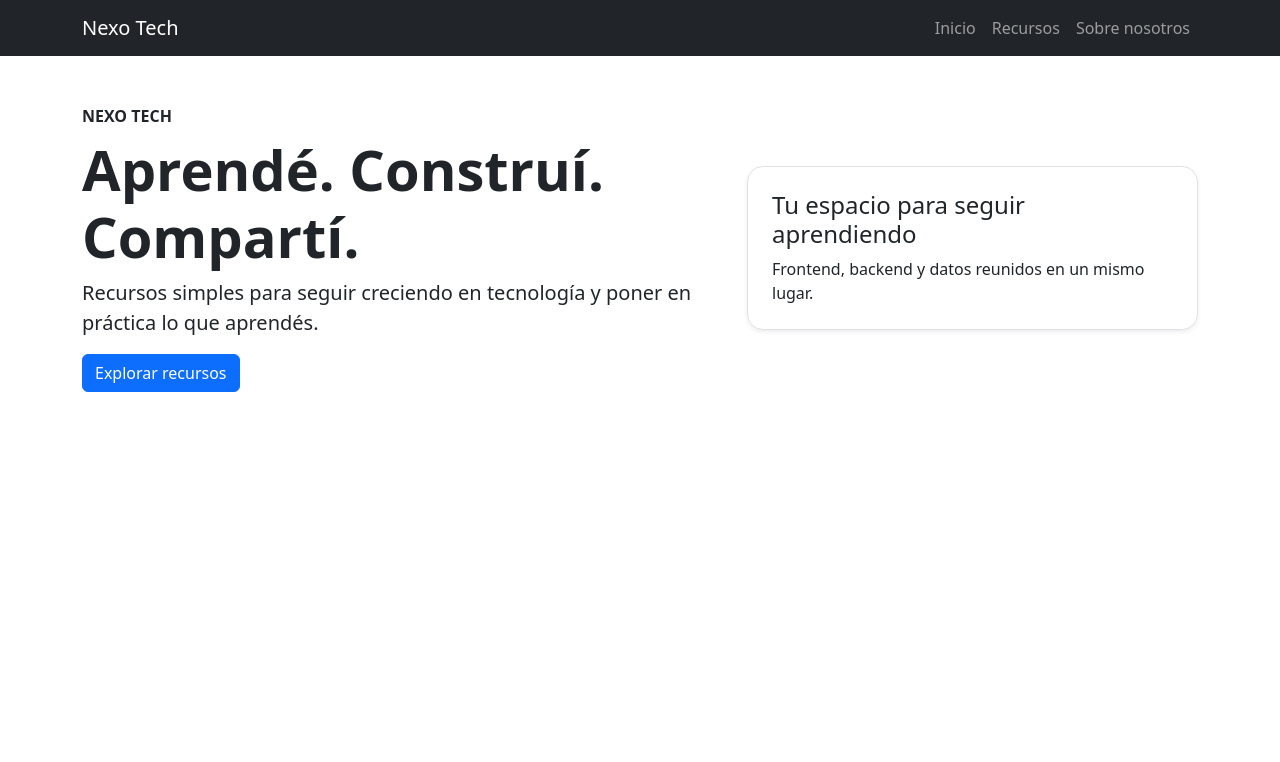
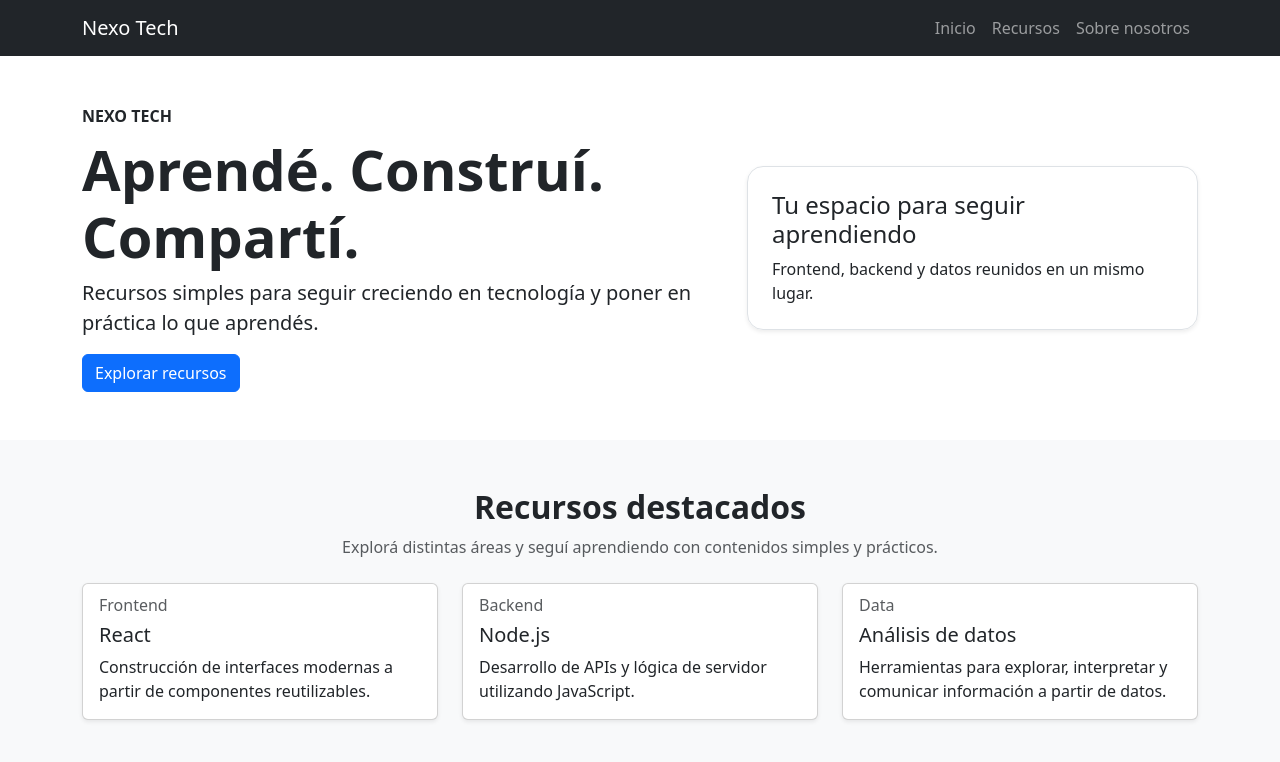
Before and after one commit to Mauror01/landing-page-pilar-tecno, a React (Vite) app: page / in a window 1280 px wide. Shown: the top 762 px of the page. Built offline with nearby package versions, Linux system fonts and the light colour scheme.

Commit message:
feat: agregar componentes reutilizables con props

```diff
--- a/src/App.tsx
+++ b/src/App.tsx
@@ -1,11 +1,13 @@
 import BarraNavegacion from "./components/BarraNavegacion/BarraNavegacion";
 import HeroPrincipal from "./components/HeroPrincipal/HeroPrincipal";
+import SeccionRecursos from "./components/SeccionRecursos/SeccionRecursos";
 
 function App() {
   return (
     <>
       <BarraNavegacion />
       <HeroPrincipal />
+      <SeccionRecursos />
     </>
   );
 }
--- /dev/null
+++ b/src/components/RecursoCard/RecursoCard.tsx
@@ -0,0 +1,29 @@
+import { Card } from "react-bootstrap";
+
+interface RecursoCardProps {
+  titulo: string;
+  descripcion: string;
+  categoria: string;
+}
+
+const RecursoCard = ({
+  titulo,
+  descripcion,
+  categoria,
+}: RecursoCardProps) => {
+  return (
+    <Card className="h-100 shadow-sm">
+      <Card.Body>
+        <Card.Subtitle className="mb-2 text-muted">
+          {categoria}
+        </Card.Subtitle>
+
+        <Card.Title>{titulo}</Card.Title>
+
+        <Card.Text>{descripcion}</Card.Text>
+      </Card.Body>
+    </Card>
+  );
+};
+
+export default RecursoCard;
--- /dev/null
+++ b/src/components/SeccionRecursos/SeccionRecursos.tsx
@@ -0,0 +1,44 @@
+import { Col, Container, Row } from "react-bootstrap";
+import RecursoCard from "../RecursoCard/RecursoCard";
+import TituloSeccion from "../TituloSeccion/TituloSeccion";
+
+const SeccionRecursos = () => {
+  return (
+    <section id="recursos" className="py-5 bg-light">
+      <Container>
+        <TituloSeccion
+          titulo="Recursos destacados"
+          subtitulo="Explorá distintas áreas y seguí aprendiendo con contenidos simples y prácticos."
+        />
+
+        <Row className="g-4">
+          <Col md={4}>
+            <RecursoCard
+              titulo="React"
+              descripcion="Construcción de interfaces modernas a partir de componentes reutilizables."
+              categoria="Frontend"
+            />
+          </Col>
+
+          <Col md={4}>
+            <RecursoCard
+              titulo="Node.js"
+              descripcion="Desarrollo de APIs y lógica de servidor utilizando JavaScript."
+              categoria="Backend"
+            />
+          </Col>
+
+          <Col md={4}>
+            <RecursoCard
+              titulo="Análisis de datos"
+              descripcion="Herramientas para explorar, interpretar y comunicar información a partir de datos."
+              categoria="Data"
+            />
+          </Col>
+        </Row>
+      </Container>
+    </section>
+  );
+};
+
+export default SeccionRecursos;
--- /dev/null
+++ b/src/components/TituloSeccion/TituloSeccion.tsx
@@ -0,0 +1,18 @@
+interface TituloSeccionProps {
+  titulo: string;
+  subtitulo: string;
+}
+
+const TituloSeccion = ({
+  titulo,
+  subtitulo,
+}: TituloSeccionProps) => {
+  return (
+    <div className="text-center mb-4">
+      <h2 className="fw-bold">{titulo}</h2>
+      <p className="text-muted mb-0">{subtitulo}</p>
+    </div>
+  );
+};
+
+export default TituloSeccion;
```
